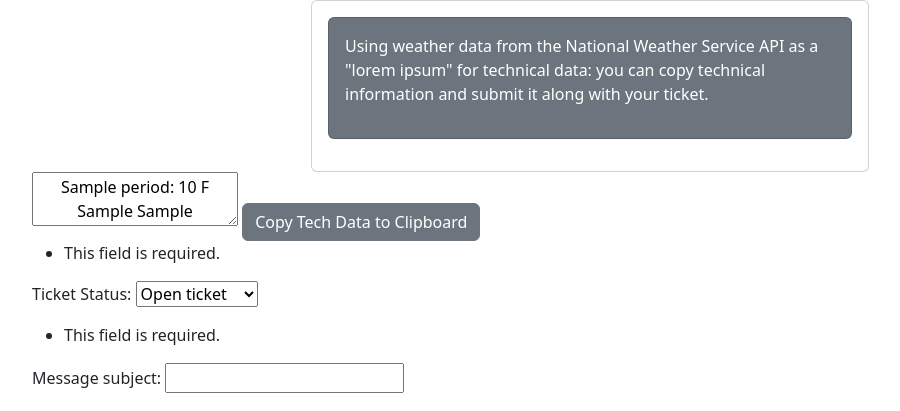
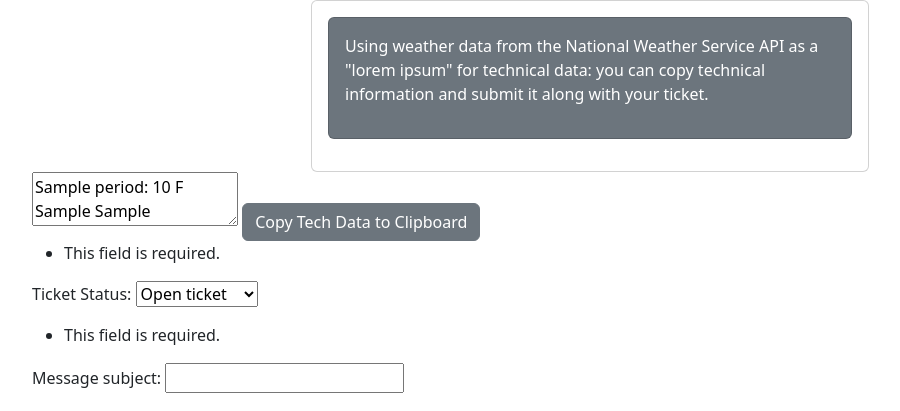
Before and after one commit to nsbennett/bug_tracker, a Django app: page /submit_ticket/ in a window 1280 px wide. Shown: the part 58-469 px from the top of the page, without its empty margins (50-950 px from the left). Run offline with Django 4.2, Linux system fonts and the light colour scheme; a user stored in the database is signed in; tables that the repository leaves empty hold one stand-in row (values such as "Sample post"); a database or web service that is not in the repository returns one stand-in record (values such as "Sample title"); data that the repository does not hold is empty; some libraries are stand-ins or nearby versions.

Commit message:
text align

```diff
--- a/templates/submit_ticket.html
+++ b/templates/submit_ticket.html
@@ -9,7 +9,7 @@
   </div>
 </div>
 
-     <textarea style="text-align:center;" id="yourtext">{{ tech_info }}</textarea>
+     <textarea style="text-align:left" id="yourtext">{{ tech_info }}</textarea>
      <button class="btn btn-secondary" onclick="CopyText()">Copy Tech Data to Clipboard</button>
     <form method="POST">
       {% csrf_token %}
```
